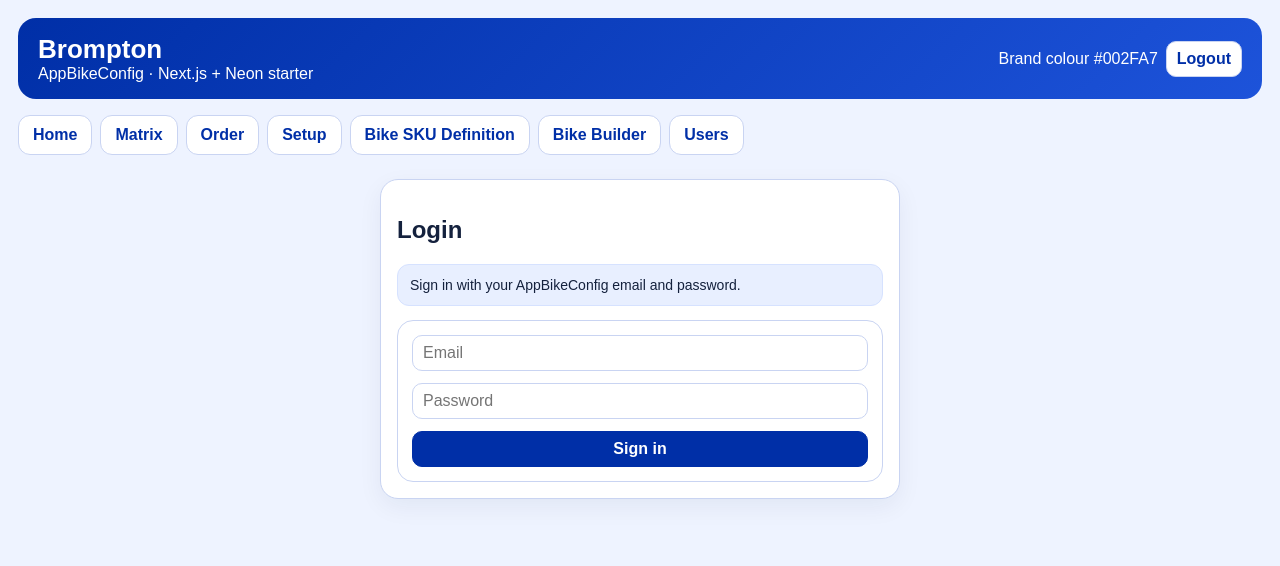
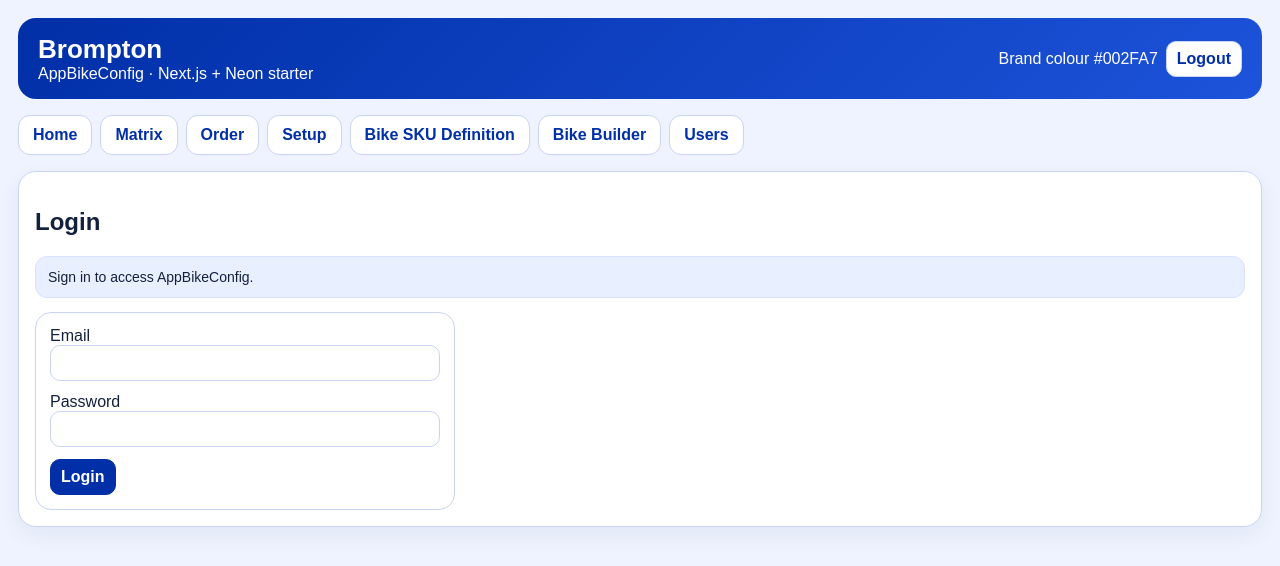
Before and after one commit to NicolasDuhem/AppBikeConfig, a Next.js app: page /login in a window 1280 px wide. Shown: the top 566 px of the page. Built offline with nearby package versions, Linux system fonts and the light colour scheme.

Commit message:
Update page.tsx

```diff
--- a/app/login/page.tsx
+++ b/app/login/page.tsx
@@ -1,63 +1,15 @@
-'use client';
-
-import { FormEvent, useState } from 'react';
-import { signIn } from 'next-auth/react';
-import { useRouter, useSearchParams } from 'next/navigation';
+import { Suspense } from 'react';
+import LoginForm from './login-form';
 
 export default function LoginPage() {
-  const [email, setEmail] = useState('');
-  const [password, setPassword] = useState('');
-  const [error, setError] = useState('');
-  const [loading, setLoading] = useState(false);
-  const router = useRouter();
-  const params = useSearchParams();
+  return (
+    <div className="page">
+      <h2>Login</h2>
+      <div className="note">Sign in to access AppBikeConfig.</div>
 
-  async function onSubmit(event: FormEvent) {
-    event.preventDefault();
-    setLoading(true);
-    setError('');
-    const callbackUrl = params.get('callbackUrl') || '/';
-    const result = await signIn('credentials', {
-      email,
-      password,
-      callbackUrl,
-      redirect: false
-    });
-    setLoading(false);
-
-    if (!result || result.error) {
-      setError('Invalid credentials or inactive account.');
-      return;
-    }
-
-    router.push(result.url || callbackUrl);
-    router.refresh();
-  }
-
-  return (
-    <div className="page" style={{ maxWidth: 520, margin: '24px auto' }}>
-      <h2>Login</h2>
-      <div className="note">Sign in with your AppBikeConfig email and password.</div>
-      <form onSubmit={onSubmit} className="card" style={{ display: 'grid', gap: 12 }}>
-        <input
-          type="email"
-          placeholder="Email"
-          value={email}
-          onChange={(e) => setEmail(e.target.value)}
-          required
-        />
-        <input
-          type="password"
-          placeholder="Password"
-          value={password}
-          onChange={(e) => setPassword(e.target.value)}
-          required
-        />
-        <button className="primary" type="submit" disabled={loading}>
-          {loading ? 'Signing in...' : 'Sign in'}
-        </button>
-        {error ? <div style={{ color: '#b00020' }}>{error}</div> : null}
-      </form>
+      <Suspense fallback={<div className="card">Loading login...</div>}>
+        <LoginForm />
+      </Suspense>
     </div>
   );
 }
```
